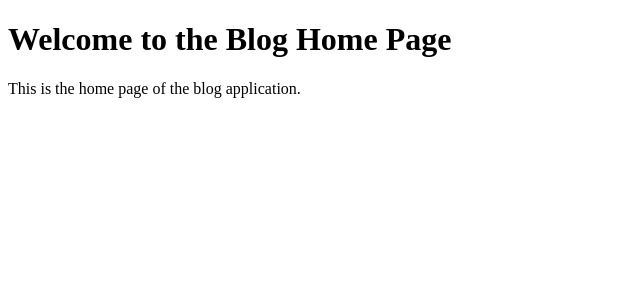
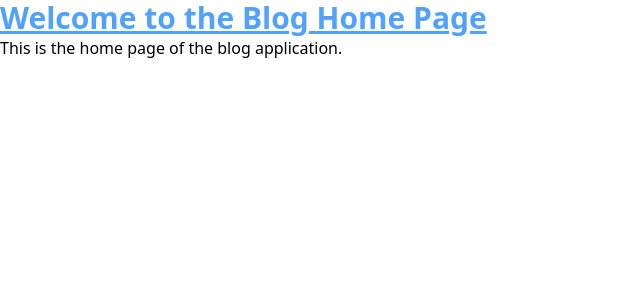
Before and after one commit to bishaldsrija08/django-project, a Django app: page / in a window 1280 px wide. Shown: the top 300 px of the page, without its empty margins (0-640 px from the left). Run offline with Django 5.2, Linux system fonts and the light colour scheme.

Commit message:
tailwind integrated successfully

```diff
--- a/cms/blog/templates/main/home.html
+++ b/cms/blog/templates/main/home.html
@@ -1,13 +1,15 @@
 <!DOCTYPE html>
 <html lang="en">
 <head>
+    {% load static %}
     <meta charset="UTF-8">
     <meta http-equiv="X-UA-Compatible" content="IE=edge">
     <meta name="viewport" content="width=device-width, initial-scale=1.0">
+    <link href="{% static 'output.css' %}" rel="stylesheet">
     <title>Blog Home</title>
 </head>
 <body>
-    <h1>Welcome to the Blog Home Page</h1>
+    <h1 class="text-3xl font-bold underline text-blue-400">Welcome to the Blog Home Page</h1>
     <p>This is the home page of the blog application.</p>
 </body>
 </html>
--- a/cms/blog/views/auth_views.py
+++ b/cms/blog/views/auth_views.py
@@ -1,6 +1,3 @@
-
-
-
 from django.shortcuts import render
 
 
--- a/cms/cms/settings.py
+++ b/cms/cms/settings.py
@@ -127,3 +127,4 @@ STATICFILES_DIRS = [os.path.join(BASE_DIR, "static")]
 # https://docs.djangoproject.com/en/5.2/ref/settings/#default-auto-field
 
 DEFAULT_AUTO_FIELD = 'django.db.models.BigAutoField'
+STATICFILES_DIRS = [BASE_DIR / "static"]
--- /dev/null
+++ b/cms/static/output.css
@@ -0,0 +1,224 @@
+/*! tailwindcss v4.1.17 | MIT License | https://tailwindcss.com */
+@layer properties;
+@layer theme, base, components, utilities;
+@layer theme {
+  :root, :host {
+    --font-sans: ui-sans-serif, system-ui, sans-serif, "Apple Color Emoji",
+      "Segoe UI Emoji", "Segoe UI Symbol", "Noto Color Emoji";
+    --font-mono: ui-monospace, SFMono-Regular, Menlo, Monaco, Consolas, "Liberation Mono",
+      "Courier New", monospace;
+    --color-blue-400: oklch(70.7% 0.165 254.624);
+    --text-3xl: 1.875rem;
+    --text-3xl--line-height: calc(2.25 / 1.875);
+    --font-weight-bold: 700;
+    --default-font-family: var(--font-sans);
+    --default-mono-font-family: var(--font-mono);
+  }
+}
+@layer base {
+  *, ::after, ::before, ::backdrop, ::file-selector-button {
+    box-sizing: border-box;
+    margin: 0;
+    padding: 0;
+    border: 0 solid;
+  }
+  html, :host {
+    line-height: 1.5;
+    -webkit-text-size-adjust: 100%;
+    tab-size: 4;
+    font-family: var(--default-font-family, ui-sans-serif, system-ui, sans-serif, "Apple Color Emoji", "Segoe UI Emoji", "Segoe UI Symbol", "Noto Color Emoji");
+    font-feature-settings: var(--default-font-feature-settings, normal);
+    font-variation-settings: var(--default-font-variation-settings, normal);
+    -webkit-tap-highlight-color: transparent;
+  }
+  hr {
+    height: 0;
+    color: inherit;
+    border-top-width: 1px;
+  }
+  abbr:where([title]) {
+    -webkit-text-decoration: underline dotted;
+    text-decoration: underline dotted;
+  }
+  h1, h2, h3, h4, h5, h6 {
+    font-size: inherit;
+    font-weight: inherit;
+  }
+  a {
+    color: inherit;
+    -webkit-text-decoration: inherit;
+    text-decoration: inherit;
+  }
+  b, strong {
+    font-weight: bolder;
+  }
+  code, kbd, samp, pre {
+    font-family: var(--default-mono-font-family, ui-monospace, SFMono-Regular, Menlo, Monaco, Consolas, "Liberation Mono", "Courier New", monospace);
+    font-feature-settings: var(--default-mono-font-feature-settings, normal);
+    font-variation-settings: var(--default-mono-font-variation-settings, normal);
+    font-size: 1em;
+  }
+  small {
+    font-size: 80%;
+  }
+  sub, sup {
+    font-size: 75%;
+    line-height: 0;
+    position: relative;
+    vertical-align: baseline;
+  }
+  sub {
+    bottom: -0.25em;
+  }
+  sup {
+    top: -0.5em;
+  }
+  table {
+    text-indent: 0;
+    border-color: inherit;
+    border-collapse: collapse;
+  }
+  :-moz-focusring {
+    outline: auto;
+  }
+  progress {
+    vertical-align: baseline;
+  }
+  summary {
+    display: list-item;
+  }
+  ol, ul, menu {
+    list-style: none;
+  }
+  img, svg, video, canvas, audio, iframe, embed, object {
+    display: block;
+    vertical-align: middle;
+  }
+  img, video {
+    max-width: 100%;
+    height: auto;
+  }
+  button, input, select, optgroup, textarea, ::file-selector-button {
+    font: inherit;
+    font-feature-settings: inherit;
+    font-variation-settings: inherit;
+    letter-spacing: inherit;
+    color: inherit;
+    border-radius: 0;
+    background-color: transparent;
+    opacity: 1;
+  }
+  :where(select:is([multiple], [size])) optgroup {
+    font-weight: bolder;
+  }
+  :where(select:is([multiple], [size])) optgroup option {
+    padding-inline-start: 20px;
+  }
+  ::file-selector-button {
+    margin-inline-end: 4px;
+  }
+  ::placeholder {
+    opacity: 1;
+  }
+  @supports (not (-webkit-appearance: -apple-pay-button))  or (contain-intrinsic-size: 1px) {
+    ::placeholder {
+      color: currentcolor;
+      @supports (color: color-mix(in lab, red, red)) {
+        color: color-mix(in oklab, currentcolor 50%, transparent);
+      }
+    }
+  }
+  textarea {
+    resize: vertical;
+  }
+  ::-webkit-search-decoration {
+    -webkit-appearance: none;
+  }
+  ::-webkit-date-and-time-value {
+    min-height: 1lh;
+    text-align: inherit;
+  }
+  ::-webkit-datetime-edit {
+    display: inline-flex;
+  }
+  ::-webkit-datetime-edit-fields-wrapper {
+    padding: 0;
+  }
+  ::-webkit-datetime-edit, ::-webkit-datetime-edit-year-field, ::-webkit-datetime-edit-month-field, ::-webkit-datetime-edit-day-field, ::-webkit-datetime-edit-hour-field, ::-webkit-datetime-edit-minute-field, ::-webkit-datetime-edit-second-field, ::-webkit-datetime-edit-millisecond-field, ::-webkit-datetime-edit-meridiem-field {
+    padding-block: 0;
+  }
+  ::-webkit-calendar-picker-indicator {
+    line-height: 1;
+  }
+  :-moz-ui-invalid {
+    box-shadow: none;
+  }
+  button, input:where([type="button"], [type="reset"], [type="submit"]), ::file-selector-button {
+    appearance: button;
+  }
+  ::-webkit-inner-spin-button, ::-webkit-outer-spin-button {
+    height: auto;
+  }
+  [hidden]:where(:not([hidden="until-found"])) {
+    display: none !important;
+  }
+}
+@layer utilities {
+  .static {
+    position: static;
+  }
+  .table {
+    display: table;
+  }
+  .border-collapse {
+    border-collapse: collapse;
+  }
+  .resize {
+    resize: both;
+  }
+  .border {
+    border-style: var(--tw-border-style);
+    border-width: 1px;
+  }
+  .text-3xl {
+    font-size: var(--text-3xl);
+    line-height: var(--tw-leading, var(--text-3xl--line-height));
+  }
+  .font-bold {
+    --tw-font-weight: var(--font-weight-bold);
+    font-weight: var(--font-weight-bold);
+  }
+  .text-blue-400 {
+    color: var(--color-blue-400);
+  }
+  .underline {
+    text-decoration-line: underline;
+  }
+  .outline {
+    outline-style: var(--tw-outline-style);
+    outline-width: 1px;
+  }
+}
+@property --tw-border-style {
+  syntax: "*";
+  inherits: false;
+  initial-value: solid;
+}
+@property --tw-font-weight {
+  syntax: "*";
+  inherits: false;
+}
+@property --tw-outline-style {
+  syntax: "*";
+  inherits: false;
+  initial-value: solid;
+}
+@layer properties {
+  @supports ((-webkit-hyphens: none) and (not (margin-trim: inline))) or ((-moz-orient: inline) and (not (color:rgb(from red r g b)))) {
+    *, ::before, ::after, ::backdrop {
+      --tw-border-style: solid;
+      --tw-font-weight: initial;
+      --tw-outline-style: solid;
+    }
+  }
+}
--- a/cms/static/src/input.css
+++ /dev/null
@@ -1,3 +0,0 @@
-@tailwind base;
-@tailwind components;
-@tailwind utilities;
--- /dev/null
+++ b/cms/static/src/style.css
@@ -0,0 +1 @@
+@import "tailwindcss";
```
Also changed, not shown: cms/package.json (+7 -24 lines), cms/tailwind.config.js (deleted, +0 -8 lines), README.md, cms/cms/urls.py (line endings or trailing spaces), cms/package-lock.json.
